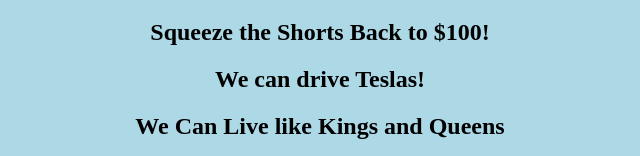
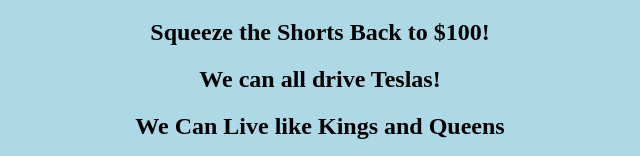
Before and after one commit to djahern-max/ShortSqueeze, a plain HTML site: page TheNextMemeStock.html in a window 1280 px wide. Shown: the part 332-488 px from the top of the page, without its empty margins (320-960 px from the left). Drawn offline with Linux system fonts and the light colour scheme.

Commit message:
minor spelling etc

```diff
--- a/TheNextMemeStock.html
+++ b/TheNextMemeStock.html
@@ -23,7 +23,7 @@
         <h2>17.94% Shares Sold Short</h2>
         <h2>$874m Market Cap</h2>
         <h2>Squeeze the Shorts Back to $100!</h2>
-        <h2>We can drive Teslas!</h2>
+        <h2>We can all drive Teslas!</h2>
         <h2>We Can Live like Kings and Queens</h2>
         <i>This is our pick for Q3 2023</i>
         <br>
```
